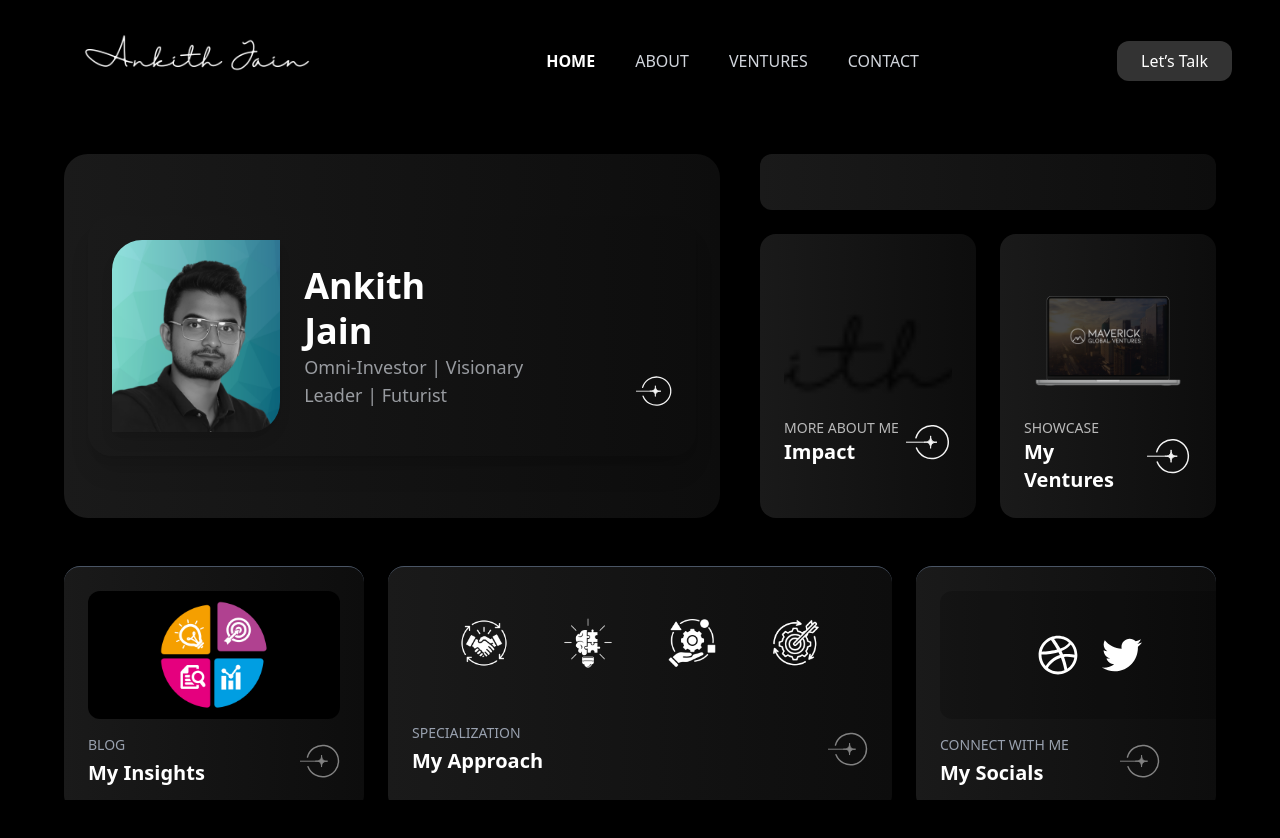
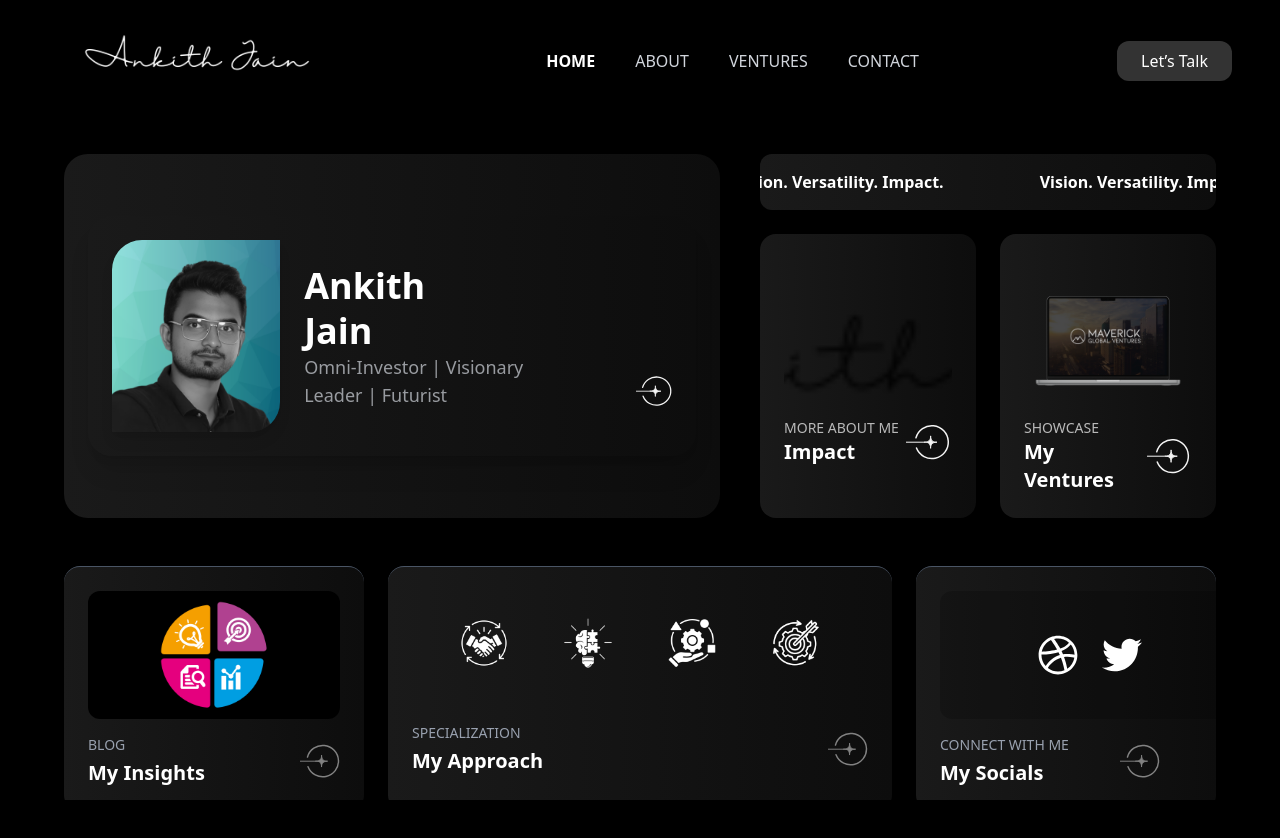
Before and after one commit to tamim-devs/Minhaj_vai, a React app: page / in a window 1280 px wide. Shown: the top 838 px of the page. Built offline with nearby package versions, Linux system fonts and the light colour scheme; the HTML template or start-up script is replaced by a standard one.

Commit message:
star remove

```diff
--- a/src/pages/Home.jsx
+++ b/src/pages/Home.jsx
@@ -97,10 +97,10 @@ const Home = () => {
                   <motion.div
                     className="absolute whitespace-nowrap flex"
                     animate={{ x: ["0%", "-100%"] }}
-                    transition={{ duration: 6, repeat: Infinity, ease: "linear" }}
+                    transition={{ duration: 5, repeat: Infinity, ease: "linear" }}
                   >
-                    <span className="px-12">Vision. Versatility. Impact. *</span>
-                    <span className="px-12">Vision. Versatility. Impact. *</span>
+                    <span className="px-12">Vision. Versatility. Impact.</span>
+                    <span className="px-12">Vision. Versatility. Impact. </span>
                   </motion.div>
 
               </motion.div>
```
